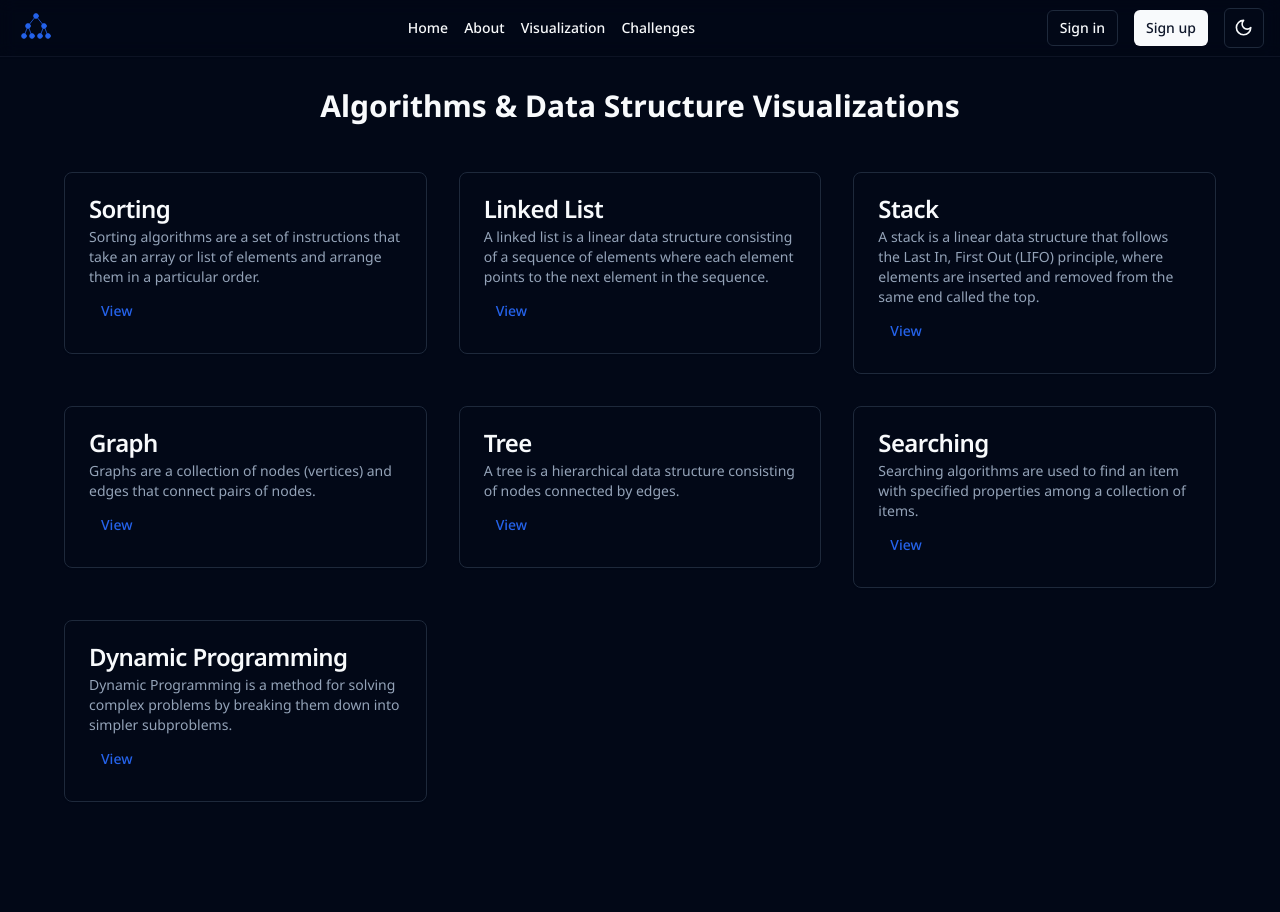
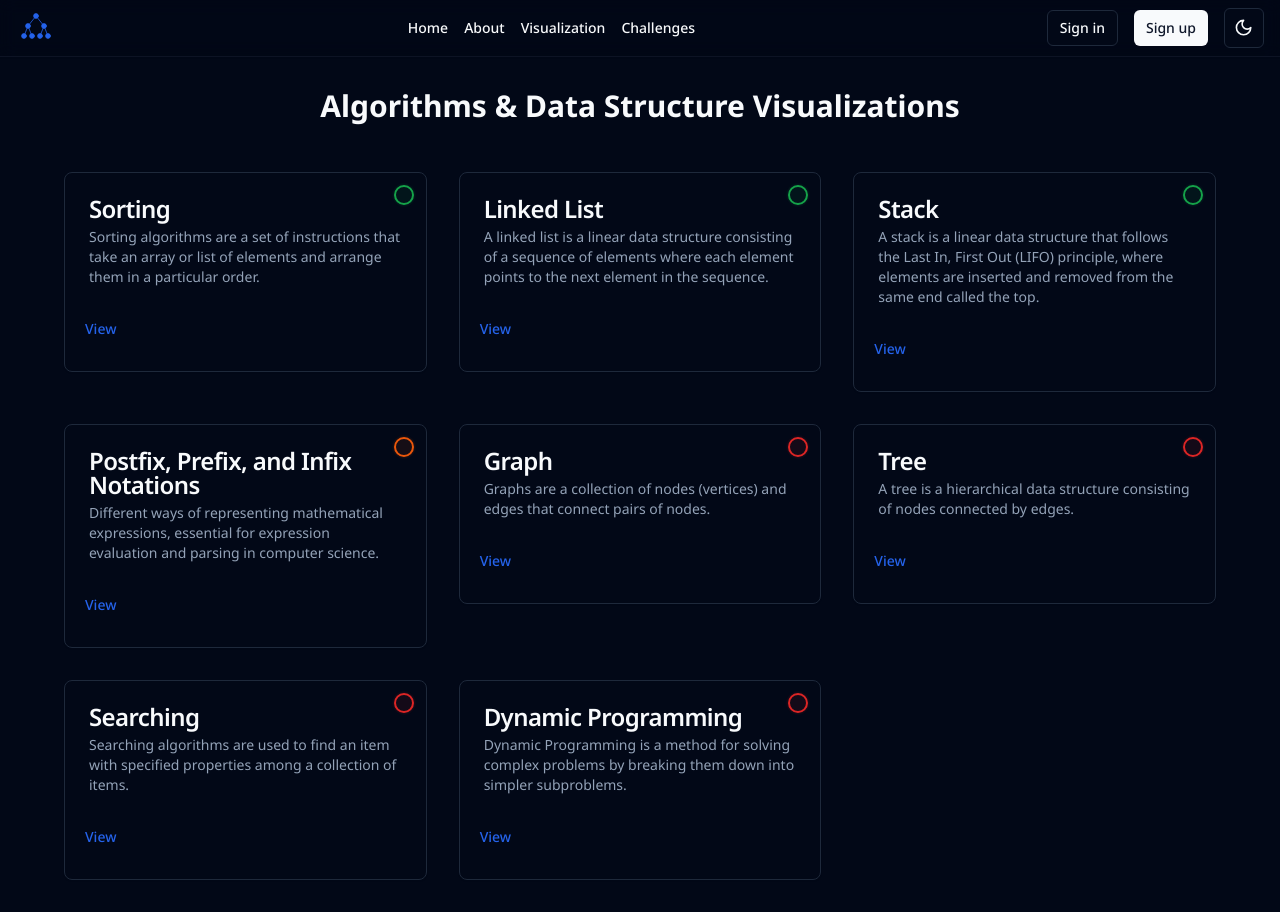
Before and after one commit to eB00k/dias-algo-visualization, a React (Vite) app: page /visulization in a window 1280 px wide. Before the commit the page ends 834 px from the top, so only its background shows below. Built offline with nearby package versions, Linux system fonts and the light colour scheme.

Commit message:
added status for cards done/undone/progress

```diff
--- a/src/components/ui/card/CardBox.jsx
+++ b/src/components/ui/card/CardBox.jsx
@@ -1,3 +1,4 @@
+import { cn } from "@/lib/utils";
 import { Button } from "../button";
 import {
   Card,
@@ -6,19 +7,56 @@ import {
   CardHeader,
   CardTitle,
 } from "../card";
+import { twMerge } from "tailwind-merge";
 
-function CardBox({ title, description }) {
+function CardBox({ title, description, status }) {
+  console.log(status);
+  let statusColor = {
+    bg: "bg-bluish",
+    border: "border-bluish",
+  };
+
+  if (status === "done") {
+    statusColor = {
+      bg: "bg-green-400 dark:bg-green-600",
+      border: "border-green-400 dark:border-green-600",
+    };
+  } else if (status === "undone") {
+    statusColor = {
+      bg: "bg-red-400 dark:bg-red-600",
+      border: "border-red-400 dark:border-red-600",
+    };
+  } else if (status === "progress") {
+    statusColor = {
+      bg: "bg-orange-400 dark:bg-orange-600",
+      border: "border-orange-400 dark:border-orange-600",
+    };
+  }
+
   return (
-    <Card className="transition-all dark:hover:shadow-dark-key hover:shadow-key">
+    <Card className="transition-all dark:hover:shadow-dark-key hover:shadow-key relative">
+      <div
+        className={cn(
+          "absolute right-3 top-3 h-5 w-5 rounded-full border-2 flex justify-center items-center",
+          statusColor.border
+        )}
+      >
+        <div
+          className={twMerge(
+            "h-3 w-3 rounded-full animate-ping",
+            statusColor.bg
+          )}
+        ></div>
+      </div>
       <CardHeader>
         <CardTitle>{title}</CardTitle>
         <CardDescription>{description}</CardDescription>
-        <CardContent className="p-0">
-          <Button size="sm" variant="link" className="text-bluish">
-            View
-          </Button>
-        </CardContent>
       </CardHeader>
+      <CardContent className="px-2">
+        <Button size="sm" variant="link" className="text-bluish">
+          View
+        </Button>
+      </CardContent>
     </Card>
   );
 }
--- a/src/routes/visulization/index.lazy.jsx
+++ b/src/routes/visulization/index.lazy.jsx
@@ -5,46 +5,62 @@ export const Route = createLazyFileRoute("/visulization/")({
   component: Index,
 });
 
+// progress, done, undone
+
 const data = [
   {
     title: "Sorting",
     link: "sorting",
+    status: "done",
     description:
       "Sorting algorithms are a set of instructions that take an array or list of elements and arrange them in a particular order.",
   },
   {
     title: "Linked List",
     link: "linked-list",
+    status: "done",
     description:
       "A linked list is a linear data structure consisting of a sequence of elements where each element points to the next element in the sequence.",
   },
   {
     title: "Stack",
     link: "stack",
+    status: "done",
     description:
       "A stack is a linear data structure that follows the Last In, First Out (LIFO) principle, where elements are inserted and removed from the same end called the top.",
   },
   {
+    title: "Postfix, Prefix, and Infix Notations",
+    link: "postfix-prefix-infix",
+    status: "progress",
+    description:
+      "Different ways of representing mathematical expressions, essential for expression evaluation and parsing in computer science.",
+  },
+  {
     title: "Graph",
     link: "graph",
+    status: "undone",
     description:
       "Graphs are a collection of nodes (vertices) and edges that connect pairs of nodes.",
   },
   {
     title: "Tree",
     link: "tree",
+    status: "undone",
     description:
       "A tree is a hierarchical data structure consisting of nodes connected by edges.",
   },
   {
     title: "Searching",
     link: "searching",
+    status: "undone",
     description:
       "Searching algorithms are used to find an item with specified properties among a collection of items.",
   },
   {
     title: "Dynamic Programming",
     link: "dynamic-programming",
+    status: "undone",
     description:
       "Dynamic Programming is a method for solving complex problems by breaking them down into simpler subproblems.",
   },
```
